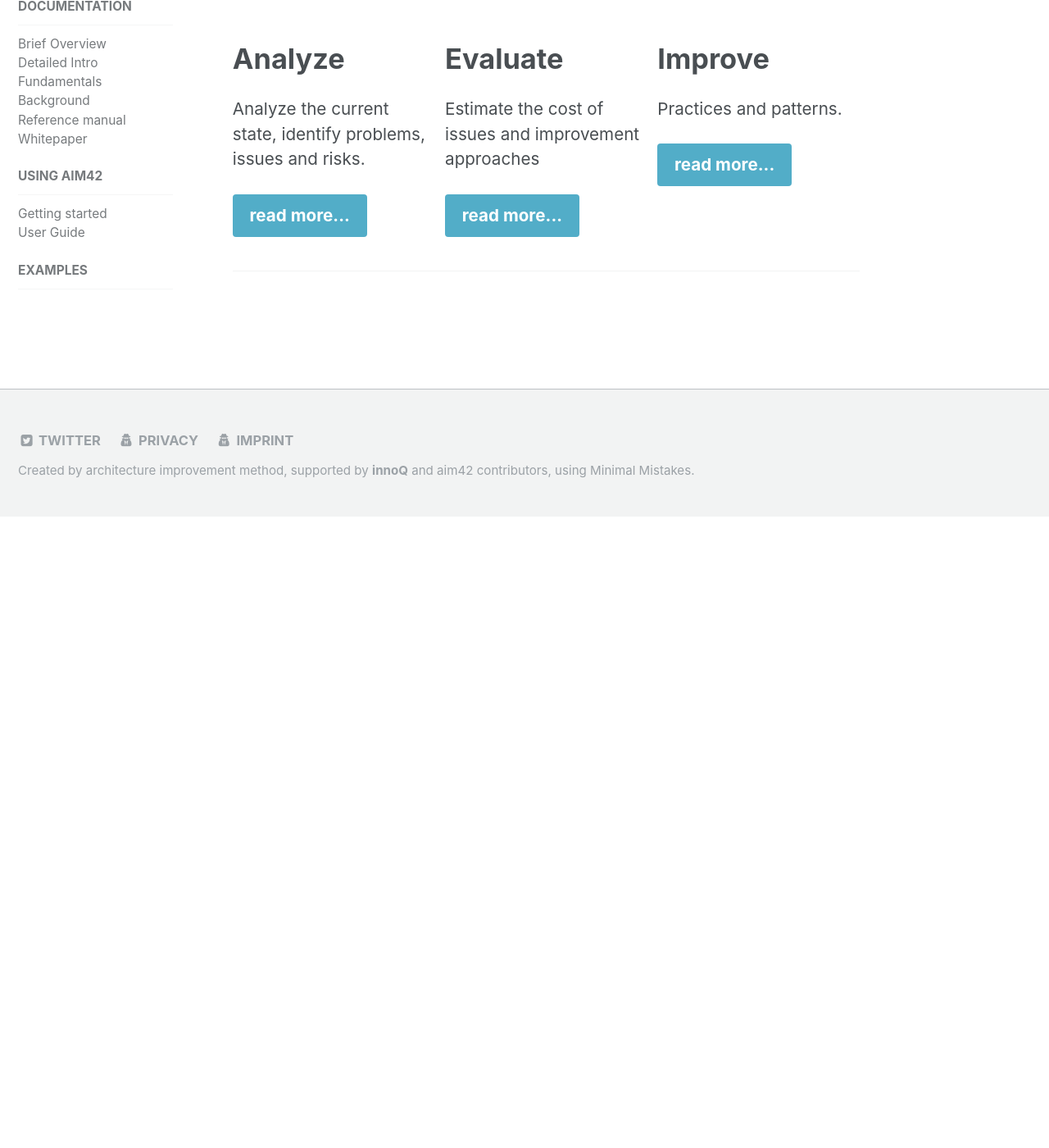
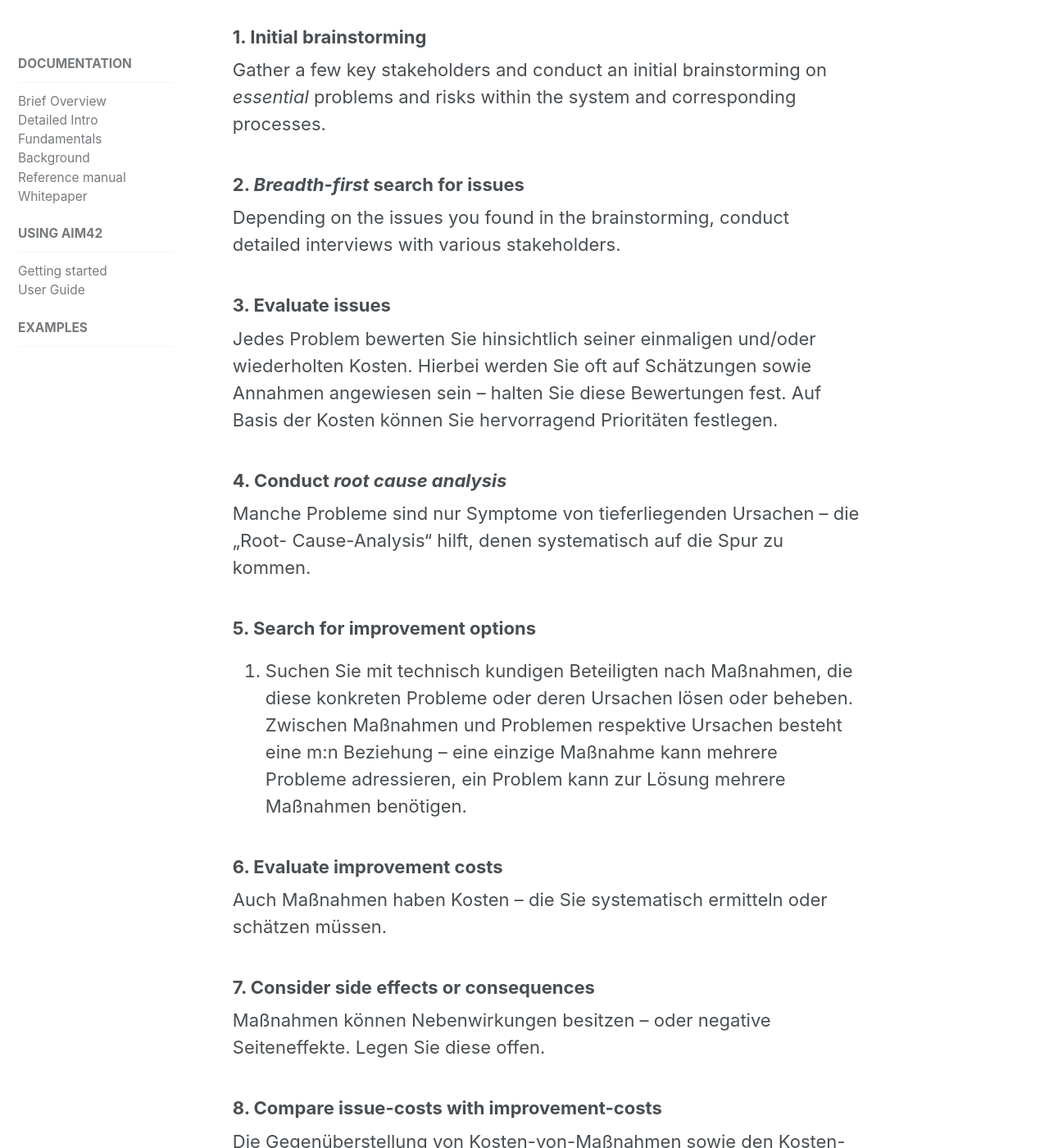
Before and after one commit to aim42/aim42.org-site, a Jekyll site: the page built from _apply/10-getting-started.md, in a window 1280 px wide and 1400 px high, scrolled down 1262 px. Shown: the whole window at 82% size. Built offline with Jekyll 4.4.1, drawn with Linux system fonts in a browser that asks for light colours; before the commit the page ends 1892 px from its top, so only the background shows below that; some of the changed text lies outside the part shown.

Commit message:
minor updates

```diff
--- a/_apply/10-getting-started.md
+++ b/_apply/10-getting-started.md
@@ -8,26 +8,6 @@ permalink: /getting-started/
 sidebar:
         nav: "docs"
 
-
-features:
-  - title: "Analyze"
-    excerpt: "Analyze the current state, identify problems, issues and risks."
-    url: "/analyze"
-    btn_label: "read more..."
-    btn_class: "btn--info"
-
-  - title: "Evaluate"
-    excerpt: "Estimate the cost of issues and improvement approaches"
-    url: "/evaluate"
-    btn_label: "read more..."
-    btn_class: "btn--info"
-
-  - title: "Improve"
-    excerpt: "Practices and patterns."
-    url: "/improve"
-    btn_label: "read more..."
-    btn_class: "btn--info"
-
 ---
 
 # Getting Started
@@ -37,5 +17,49 @@ plus crosscutting activities, as depicted in the following diagram:
 
 ![](/images/aim42-overview.png)
 
+### 1. Initial brainstorming
+Gather a few key stakeholders and conduct an initial brainstorming
+on _essential_ problems and risks within the system and corresponding processes.
 
-{% include feature_row id="features" %}
+### 2. _Breadth-first_ search for issues
+Depending on the issues you found in the brainstorming,
+conduct detailed interviews with various stakeholders.
+
+### 3. Evaluate issues
+
+Jedes Problem bewerten Sie hinsichtlich seiner einmaligen und/oder
+   wiederholten Kosten. Hierbei werden Sie oft auf Schätzungen sowie Annahmen
+   angewiesen sein – halten Sie diese Bewertungen fest. Auf Basis der Kosten
+   können Sie hervorragend Prioritäten festlegen.
+
+### 4. Conduct _root cause analysis_
+Manche Probleme sind nur Symptome von tieferliegenden Ursachen – die „Root-
+   Cause-Analysis“ hilft, denen systematisch auf die Spur zu kommen.
+
+### 5. Search for improvement options
+4. Suchen Sie mit technisch kundigen Beteiligten nach Maßnahmen, die diese
+   konkreten Probleme oder deren Ursachen lösen oder beheben. Zwischen
+   Maßnahmen und Problemen respektive Ursachen besteht eine m:n Beziehung –
+   eine einzige Maßnahme kann mehrere Probleme adressieren, ein Problem kann
+   zur Lösung mehrere Maßnahmen benötigen.
+
+### 6. Evaluate improvement costs
+Auch Maßnahmen haben Kosten – die Sie systematisch ermitteln oder schätzen
+   müssen.
+
+### 7. Consider side effects or consequences
+Maßnahmen können Nebenwirkungen besitzen – oder negative Seiteneffekte.  Legen Sie diese offen.
+
+### 8. Compare issue-costs with improvement-costs
+Die Gegenüberstellung von Kosten-von-Maßnahmen sowie den Kosten-des-Problems
+   ergibt wertvolle Entscheidungshilfe für Budget- oder fachlich
+   Verantwortliche.  Damit müssen Softwarearchitekten endlich nicht mehr über
+   die schwer vermittelbaren inneren Qualitäten, Kopplung, Kohäsion oder
+   Implementierungsdetails argumentieren, sondern können in Business-Sprache
+   argumentieren.
+
+8. aim42 arbeitet hochgradig iterativ: Bewertungen von Problemen und Maßnahmen
+   können sich über die Zeit ändern, wie sich in modernen Entwicklungsprozessen
+   auch die Prioritäten von beispielsweise Anforderungen oder Zielen über die
+   Zeit ändern können. Regelmäßige (iterative) Überprüfung der problem list und
+   des improvement backlog stellen deren Aktualität sicher.
--- a/_config.yml
+++ b/_config.yml
@@ -89,8 +89,7 @@ exclude:
   - Rakefile
   - README
   - tmp
-  - /docs # ignore Minimal Mistakes /docs
-  - /test # ignore Minimal Mistakes /test
+  - /zz-resources
 keep_files:
   - .git
 encoding: "utf-8"
@@ -125,8 +124,8 @@ sass:
 
 # Outputting
 permalink: /:categories/:title/
-paginate: 5 # amount of posts to show
-paginate_path: /page:num/
+# paginate: 5 # amount of posts to show
+# paginate_path: /page:num/
 timezone: # http://en.wikipedia.org/wiki/List_of_tz_database_time_zones
 
 
@@ -183,3 +182,10 @@ compress_html:
     envs: development
 
 # Collections:
+
+# Collections:
+#collections:
+#  apply:
+#       output: true
+#       permalink: /:collection-posts/:title.html
+#
```
Also changed, not shown: _config-localhost.yml (+8 -8 lines), _docs/30-fundamentals.md (+5 -0 lines).
